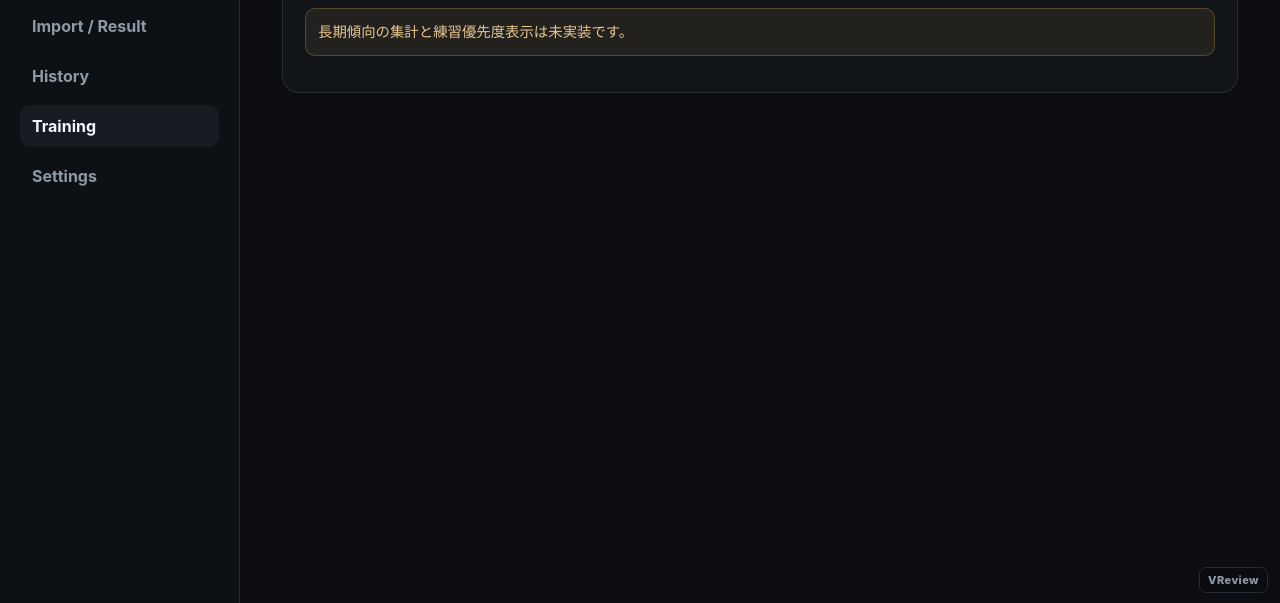
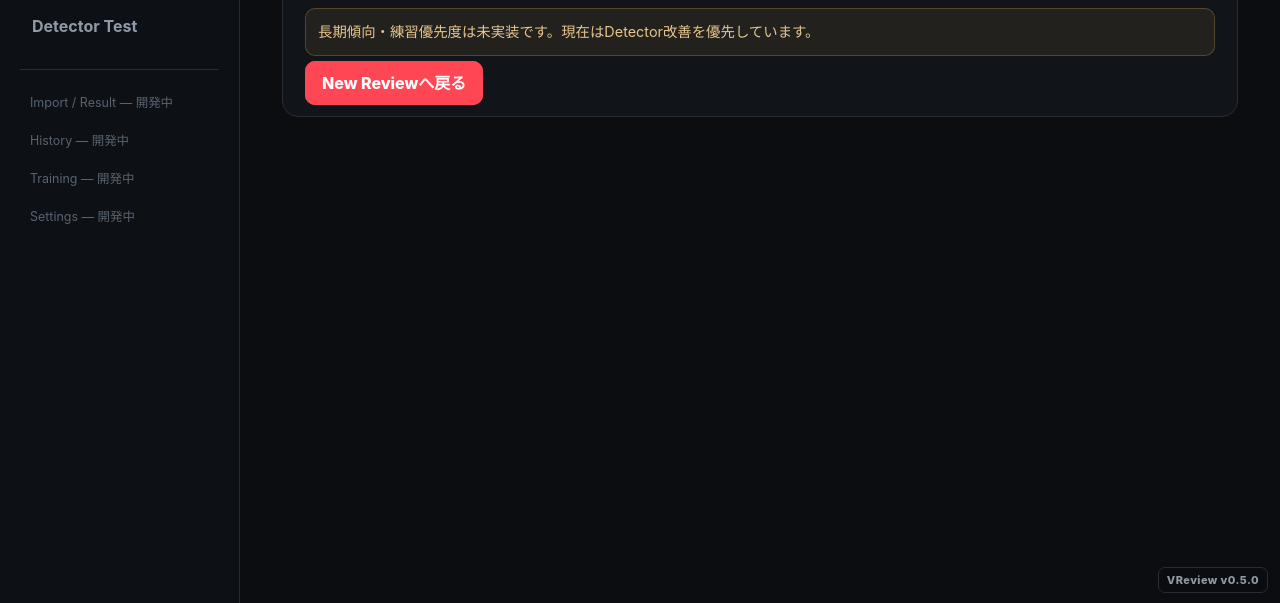
Before and after one commit to EliteMay/valorant-review, a plain HTML site: page training.html in a window 1280 px wide. Shown: the part 197-800 px from the top of the page. Drawn offline with Linux system fonts and the light colour scheme.

Commit message:
Mark Training page clearly as development-only

```diff
--- a/training.html
+++ b/training.html
@@ -1 +1 @@
-<!doctype html><html lang="ja"><head><meta charset="utf-8"><meta name="viewport" content="width=device-width,initial-scale=1"><title>Training | VReview</title><link rel="stylesheet" href="css/base.css?v=20260829-10"><link rel="stylesheet" href="css/layout.css?v=20260829-10"><link rel="stylesheet" href="css/components.css?v=20260829-10"></head><body><div class="app-shell"><aside class="sidebar"><a class="brand" href="index.html">VReview</a><p class="brand-sub">VALORANT Clip Analysis</p><nav class="nav-list"><a class="nav-item" href="index.html">Dashboard</a><a class="nav-item" href="review.html?v=20260829-10">New Review</a><a class="nav-item" href="result.html">Import / Result</a><a class="nav-item" href="history.html">History</a><a class="nav-item active" href="training.html">Training</a><a class="nav-item" href="settings.html">Settings</a></nav></aside><main class="main-content"><header class="page-header compact"><div><p class="eyebrow">TRAINING · v0.4.6</p><h1>優先練習</h1><p class="lead">複数レビューから共通弱点を集計し、直す順番を絞るページ。</p></div></header><section class="panel"><div class="status-callout pending">長期傾向の集計と練習優先度表示は未実装です。</div></section></main></div></body></html>
+<!doctype html><html lang="ja"><head><meta charset="utf-8"><meta name="viewport" content="width=device-width,initial-scale=1"><title>Training | VReview</title><link rel="stylesheet" href="css/base.css?v=050"><link rel="stylesheet" href="css/layout.css?v=050"><link rel="stylesheet" href="css/components.css?v=050"></head><body><div class="app-shell"><aside class="sidebar"><a class="brand" href="index.html">VReview</a><p class="brand-sub">VALORANT Clip Analysis</p><nav class="nav-list"><a class="nav-item" href="index.html">Dashboard</a><a class="nav-item" href="review.html">New Review</a><a class="nav-item" href="detector-test.html">Detector Test</a></nav><div class="nav-coming-soon"><span>Import / Result — 開発中</span><span>History — 開発中</span><span>Training — 開発中</span><span>Settings — 開発中</span></div></aside><main class="main-content"><header class="page-header compact"><div><p class="eyebrow">DEVELOPMENT · <span data-app-version>--</span></p><h1>優先練習</h1><p class="lead">AI採点結果を複数蓄積できるようになってから有効化します。</p></div></header><section class="panel"><div class="status-callout pending">長期傾向・練習優先度は未実装です。現在はDetector改善を優先しています。</div><a class="btn btn-primary" href="review.html">New Reviewへ戻る</a></section></main></div><script src="js/version.js?v=050"></script></body></html>
```
